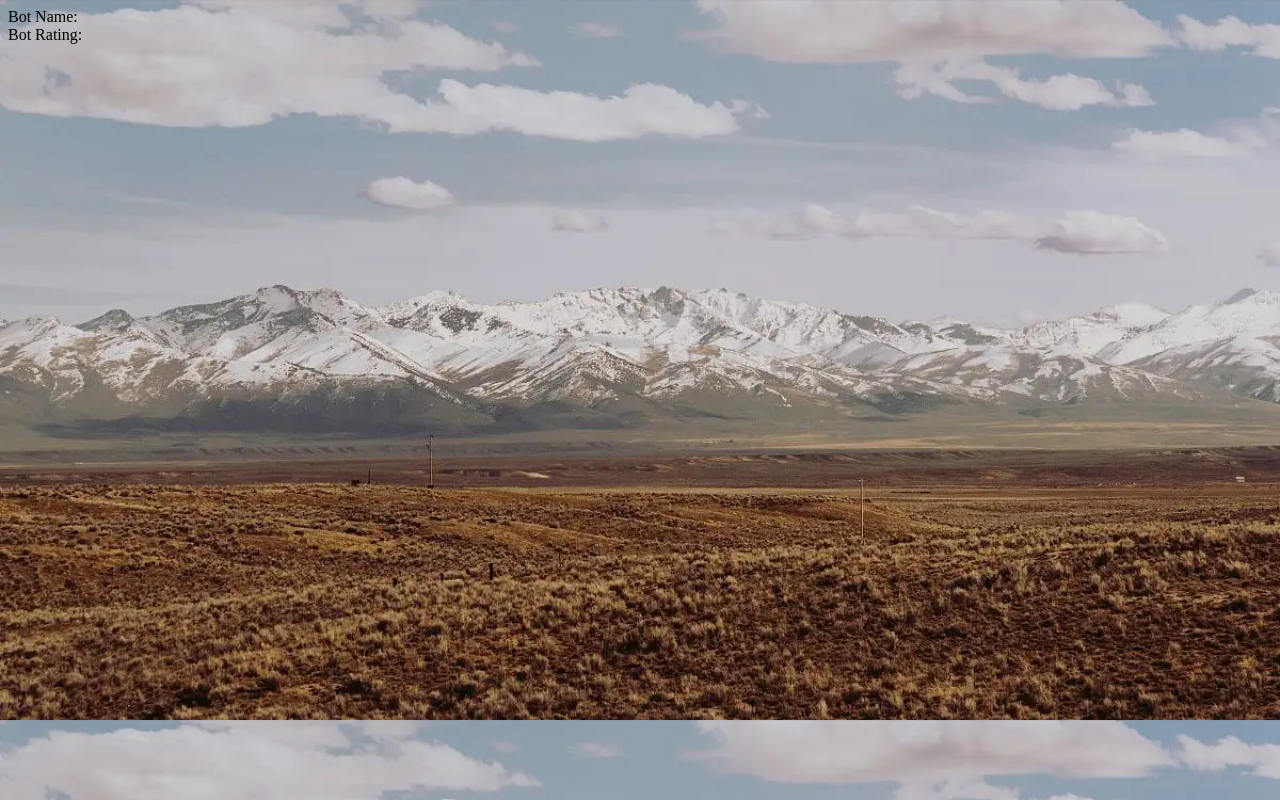
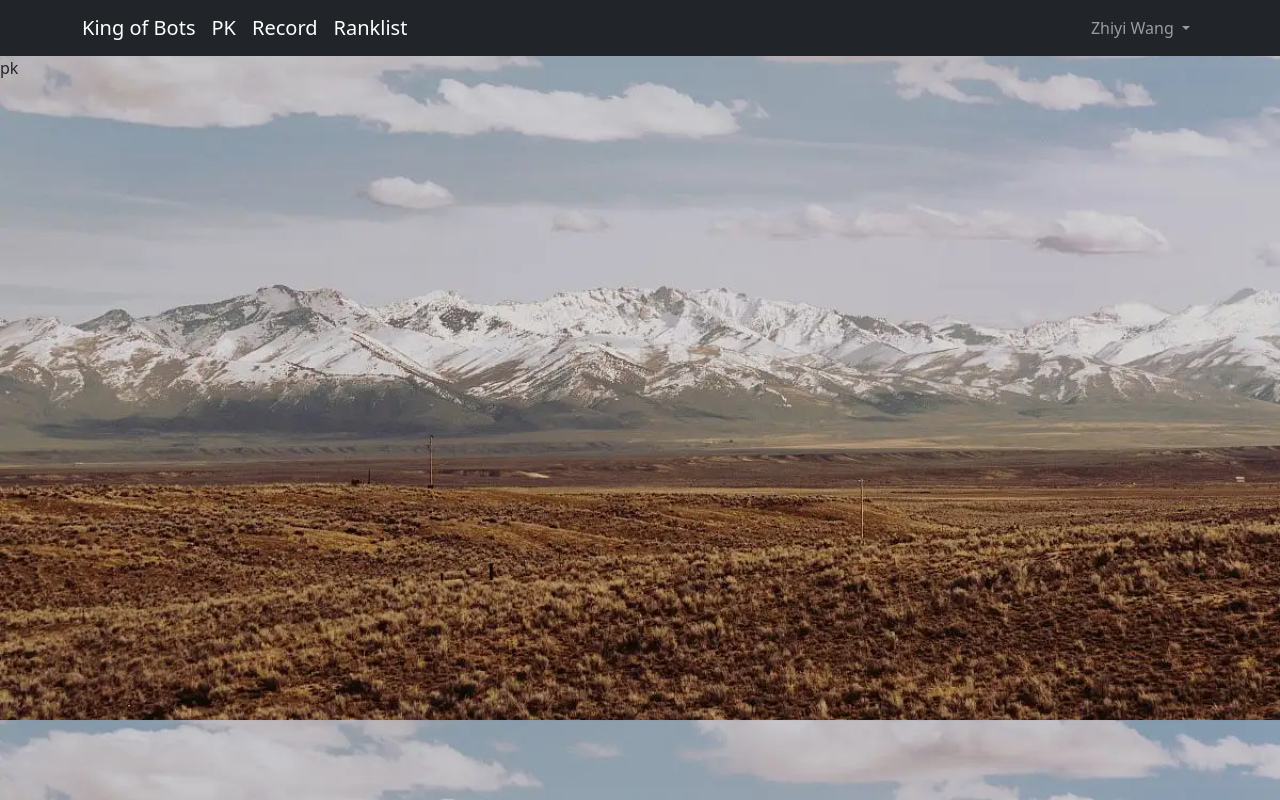
Before and after one commit to zhiyiwang1115/kob, a Vue app in the folder web/: page /pk/#/ in a window 1280 px wide. Built offline with nearby package versions, Linux system fonts and the light colour scheme; no server answers.

Commit message:
add navigation bar

```diff
--- a/web/package.json
+++ b/web/package.json
@@ -8,6 +8,7 @@
     "lint": "vue-cli-service lint"
   },
   "dependencies": {
+    "@popperjs/core": "^2.11.5",
     "bootstrap": "^5.2.0",
     "core-js": "^3.6.5",
     "jquery": "^3.6.0",
--- a/web/src/App.vue
+++ b/web/src/App.vue
@@ -1,39 +1,45 @@
 <template>
-  <div>
-    Bot Name: {{bot_name}}
-  </div>
-  <div>
-    Bot Rating: {{bot_rating}}
-  </div>
-  <router-view/>
+  <NavBar/>
+  <router-view></router-view>
 </template>
 
 <script>
-import $ from 'jquery';
-import {ref} from 'vue';
+import NavBar from './components/NavBar.vue'
+import "bootstrap/dist/css/bootstrap.min.css"
+import "bootstrap/dist/js/bootstrap"
+
 export default{
-  name: "App",
-  setup: ()=>{
-    let bot_name = ref("");
-    let bot_rating = ref("");
+  components:{
+    NavBar
+  }
+}
 
-    $.ajax(
-      {
-        url: "http://127.0.0.1:3000/pk/getbotinfo/",
-        type: "get",
-        success: resp => {
-          bot_name.value=resp.name;
-          bot_rating.value=resp.rating
-        }
-      }
-    )
 
-    return {
-      bot_name, bot_rating
-    }
-  }
+// import $ from 'jquery';
+// import {ref} from 'vue';
+// export default{
+//   name: "App",
+//   setup: ()=>{
+//     let bot_name = ref("");
+//     let bot_rating = ref("");
 
-}
+//     $.ajax(
+//       {
+//         url: "http://127.0.0.1:3000/pk/getbotinfo/",
+//         type: "get",
+//         success: resp => {
+//           bot_name.value=resp.name;
+//           bot_rating.value=resp.rating
+//         }
+//       }
+//     )
+
+//     return {
+//       bot_name, bot_rating
+//     }
+//   }
+
+// }
 </script>
 
 
--- /dev/null
+++ b/web/src/components/NavBar.vue
@@ -0,0 +1,40 @@
+<template>
+    <nav class="navbar navbar-expand-lg navbar-dark bg-dark">
+    <div class="container">
+        <router-link class="navbar-brand" :to="{name:'home'}">King of Bots</router-link>
+        <div class="collapse navbar-collapse" id="navbarText">
+        <ul class="navbar-nav me-auto mb-2 mb-lg-0">
+            <li class="nav-item">
+        <router-link class="navbar-brand" :to="{name:'pk_index'}">PK</router-link>
+            </li>
+            <li class="nav-item">
+        <router-link class="navbar-brand" :to="{name:'record_index'}">Record</router-link>
+            </li>
+            <li class="nav-item">
+        <router-link class="navbar-brand" :to="{name:'ranklist_index'}">Ranklist</router-link>
+            </li>
+        </ul>
+        <ul class="navbar-nav">
+        <li class="nav-item dropdown">
+          <a class="nav-link dropdown-toggle" href="#" role="button" data-bs-toggle="dropdown" aria-expanded="false">
+            Zhiyi Wang
+          </a>
+          <ul class="dropdown-menu">
+            <li><a class="dropdown-item" href="#">My Bot</a></li>
+            <li><hr class="dropdown-divider"></li>
+            <li><a class="dropdown-item" href="#">Log out</a></li>
+          </ul>
+        </li>
+        </ul>
+        </div>
+    </div>
+    </nav>
+</template>
+
+<script>
+
+</script>
+
+<style scoped>
+
+</style>
--- a/web/src/router/index.js
+++ b/web/src/router/index.js
@@ -1,11 +1,50 @@
-import { createRouter, createWebHashHistory } from 'vue-router'
+import { createRouter, createWebHistory } from 'vue-router'
+import PkindexView from '../views/pk/PkindexView'
+import RecordindexView from '../views/record/RecordindexView'
+import RanklistindexView from '../views/ranklist/RanklistindexView'
+import UserBotindexView from '../views/user/bot/UserBotindexView'
+import NotFound from '../views/error/NotFound'
 
 const routes = [
-
+  {
+    path: "/",
+    name: "home",
+    redirect:"/pk/",
+  },
+  {
+    path: "/pk/",
+    name: "pk_index",
+    component:PkindexView,
+  },
+  {
+    path: "/record/",
+    name: "record_index",
+    component:RecordindexView,
+  },
+  {
+    path: "/ranklist/",
+    name: "ranklist_index",
+    component:RanklistindexView,
+  },
+  {
+    path: "/user/bot/",
+    name: "user_bot_index",
+    component:UserBotindexView,
+  },
+  {
+    path: "/404/",
+    name: "not_found_index",
+    component:NotFound,
+  },
+  {
+    path: "/:catchAll(.*)",
+    redirect:"/404/",
+  },
 ]
 
+
 const router = createRouter({
-  history: createWebHashHistory(),
+  history: createWebHistory(),
   routes
 })
 
--- /dev/null
+++ b/web/src/views/error/NotFound.vue
@@ -0,0 +1,11 @@
+<template>
+    <div>404</div>
+</template>
+
+<script>
+
+</script>
+
+<style scoped>
+
+</style>
--- /dev/null
+++ b/web/src/views/pk/PkindexView.vue
@@ -0,0 +1,11 @@
+<template>
+    <div>pk</div>
+</template>
+
+<script>
+
+</script>
+
+<style scoped>
+
+</style>
--- /dev/null
+++ b/web/src/views/ranklist/RanklistindexView.vue
@@ -0,0 +1,11 @@
+<template>
+    <div>rank list</div>
+</template>
+
+<script>
+
+</script>
+
+<style scoped>
+
+</style>
--- /dev/null
+++ b/web/src/views/record/RecordindexView.vue
@@ -0,0 +1,13 @@
+<template>
+    <div>record</div>
+</template>
+
+<script>
+export default {
+
+}
+</script>
+
+<style scoped>
+
+</style>
--- /dev/null
+++ b/web/src/views/user/bot/UserBotindexView.vue
@@ -0,0 +1,11 @@
+<template>
+    <div>my bot</div>
+</template>
+
+<script>
+
+</script>
+
+<style scoped>
+
+</style>
```
Also changed, not shown: 1 other file (tests, documents, lock files or other folders).
